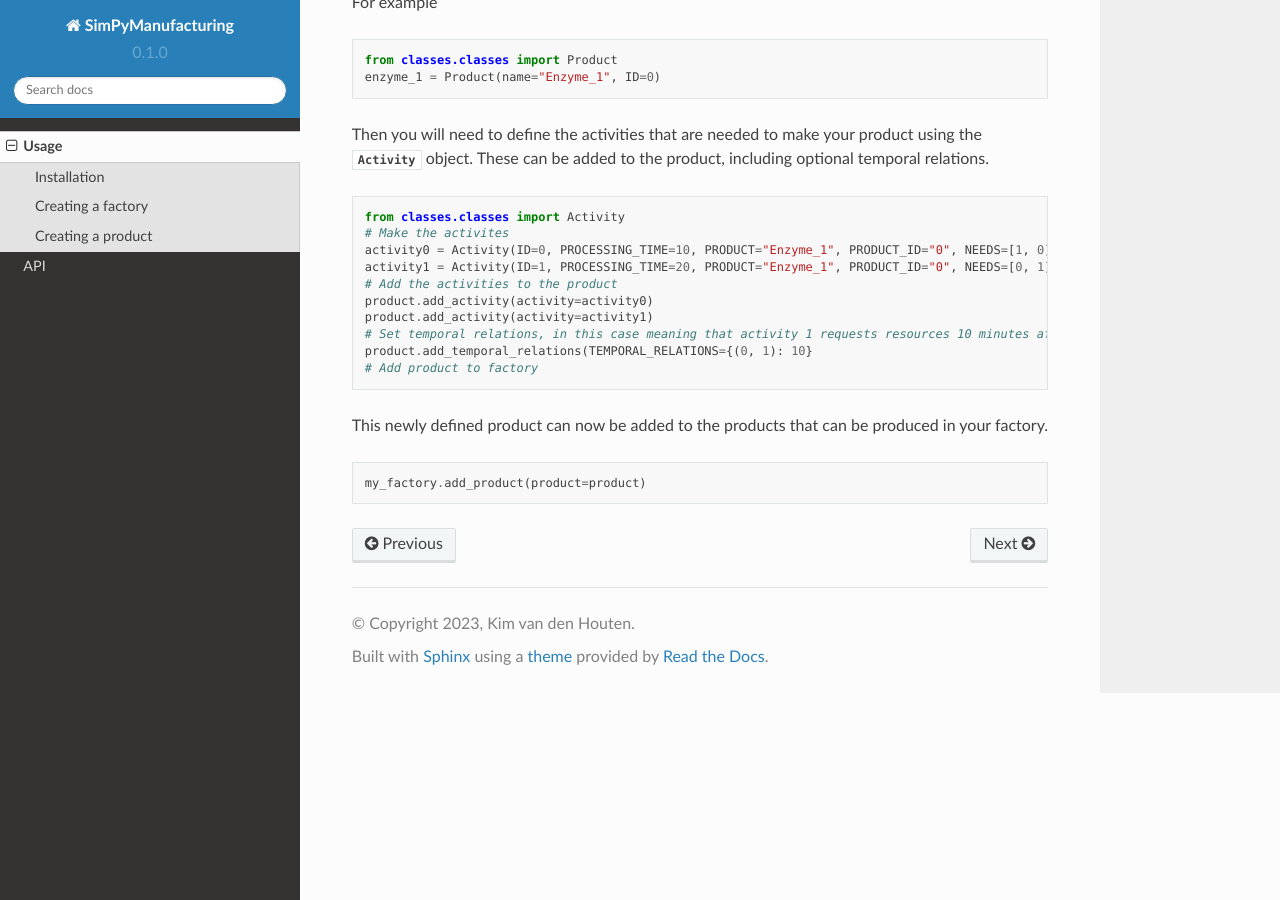
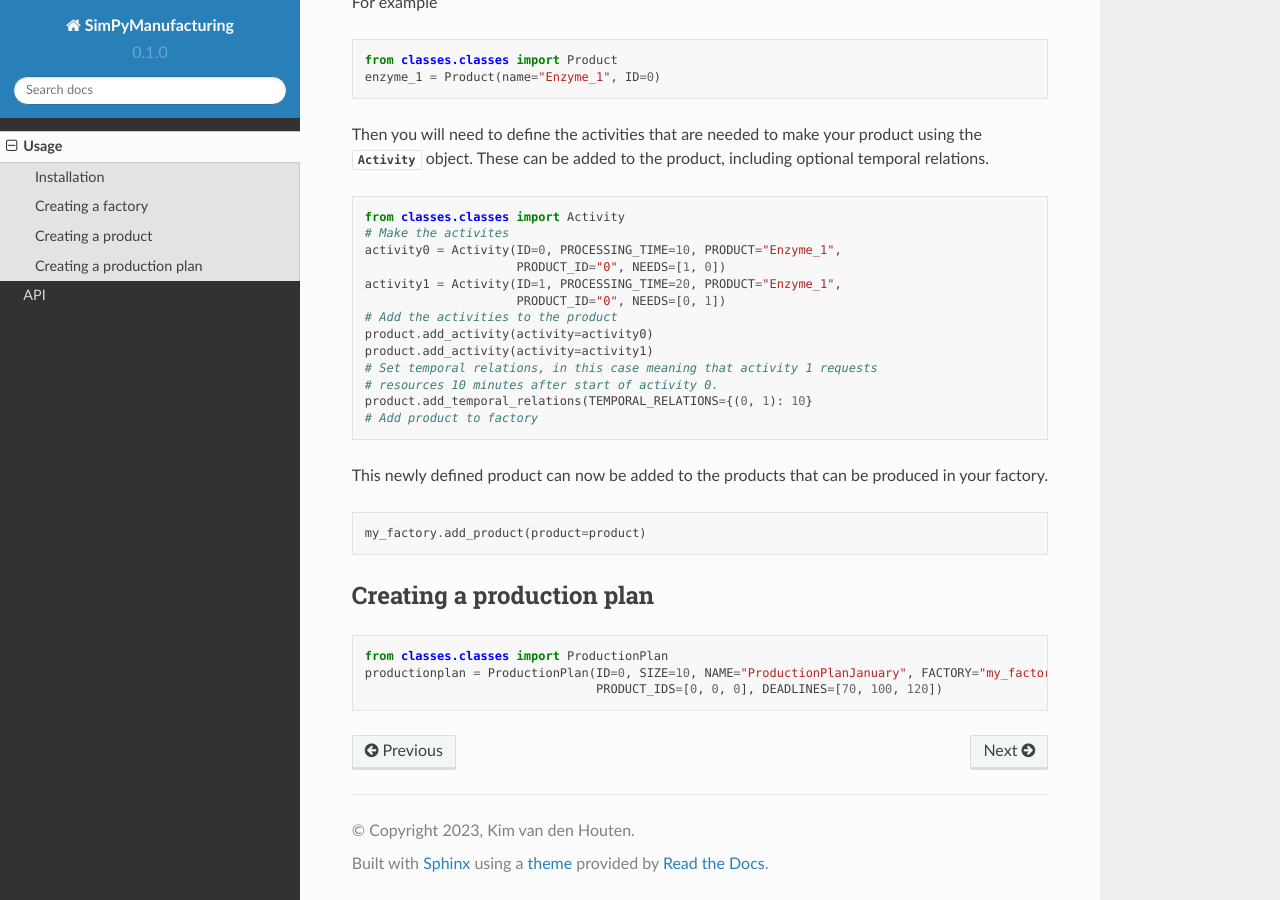
Before and after one commit to kimvandenhouten/SimPyManufacturing-documentation, a Sphinx documentation site: the page built from docs/source/usage.rst, in a window 1280 px wide and 900 px high, scrolled down 796 px. Built offline with Sphinx 7.4.7 and the Read the Docs theme 2.0.0, drawn with Linux system fonts in a browser that asks for light colours.

Commit message:
Update usage.rst

```diff
--- a/docs/source/usage.rst
+++ b/docs/source/usage.rst
@@ -49,12 +49,15 @@ Then you will need to define the activities that are needed to make your product
 
    from classes.classes import Activity
    # Make the activites
-   activity0 = Activity(ID=0, PROCESSING_TIME=10, PRODUCT="Enzyme_1", PRODUCT_ID="0", NEEDS=[1, 0])
-   activity1 = Activity(ID=1, PROCESSING_TIME=20, PRODUCT="Enzyme_1", PRODUCT_ID="0", NEEDS=[0, 1])
+   activity0 = Activity(ID=0, PROCESSING_TIME=10, PRODUCT="Enzyme_1",
+                        PRODUCT_ID="0", NEEDS=[1, 0])
+   activity1 = Activity(ID=1, PROCESSING_TIME=20, PRODUCT="Enzyme_1",
+                        PRODUCT_ID="0", NEEDS=[0, 1])
    # Add the activities to the product
    product.add_activity(activity=activity0)
    product.add_activity(activity=activity1)
-   # Set temporal relations, in this case meaning that activity 1 requests resources 10 minutes after start of activity 0.
+   # Set temporal relations, in this case meaning that activity 1 requests
+   # resources 10 minutes after start of activity 0.
    product.add_temporal_relations(TEMPORAL_RELATIONS={(0, 1): 10}
    # Add product to factory
 
@@ -63,3 +66,11 @@ This newly defined product can now be added to the products that can be produced
 .. code-block:: python
 
    my_factory.add_product(product=product)
+
+Creating a production plan
+--------------------------
+.. code-block:: python
+
+   from classes.classes import ProductionPlan
+   productionplan = ProductionPlan(ID=0, SIZE=10, NAME="ProductionPlanJanuary", FACTORY="my_factory",
+                                   PRODUCT_IDS=[0, 0, 0], DEADLINES=[70, 100, 120])
```
